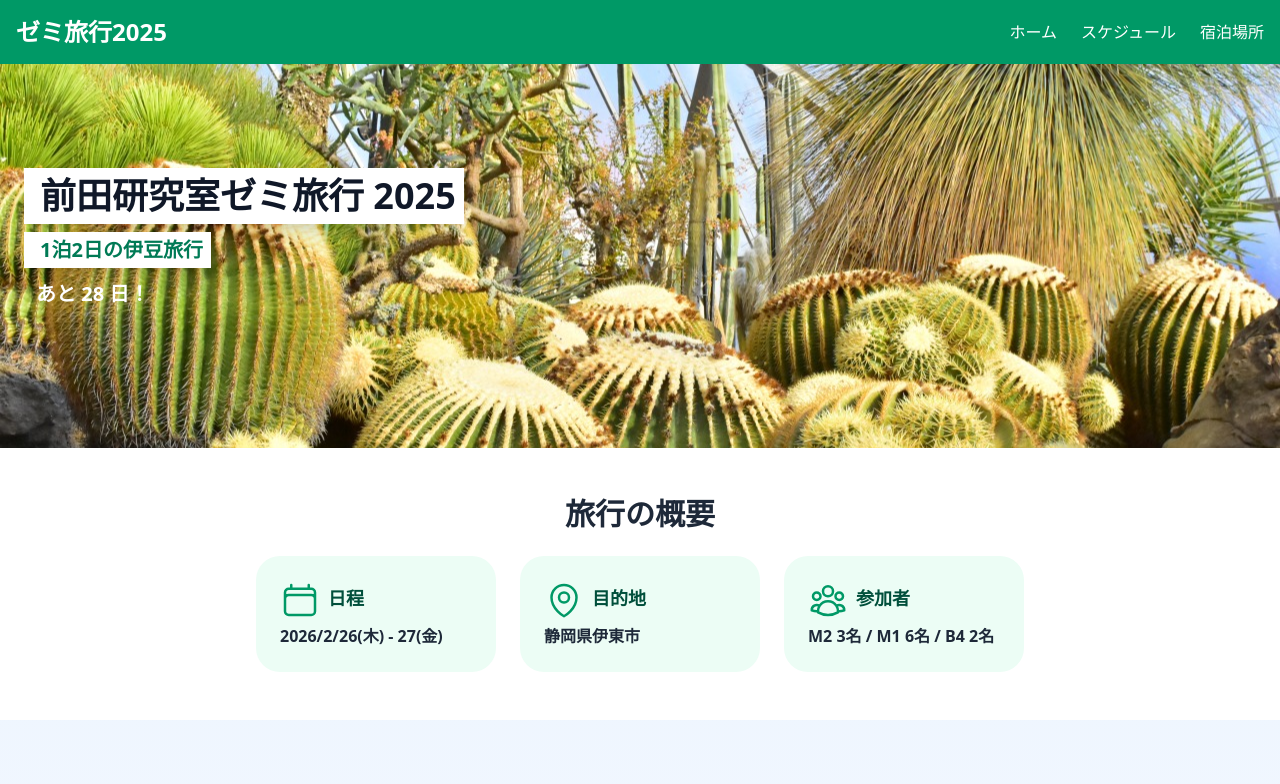
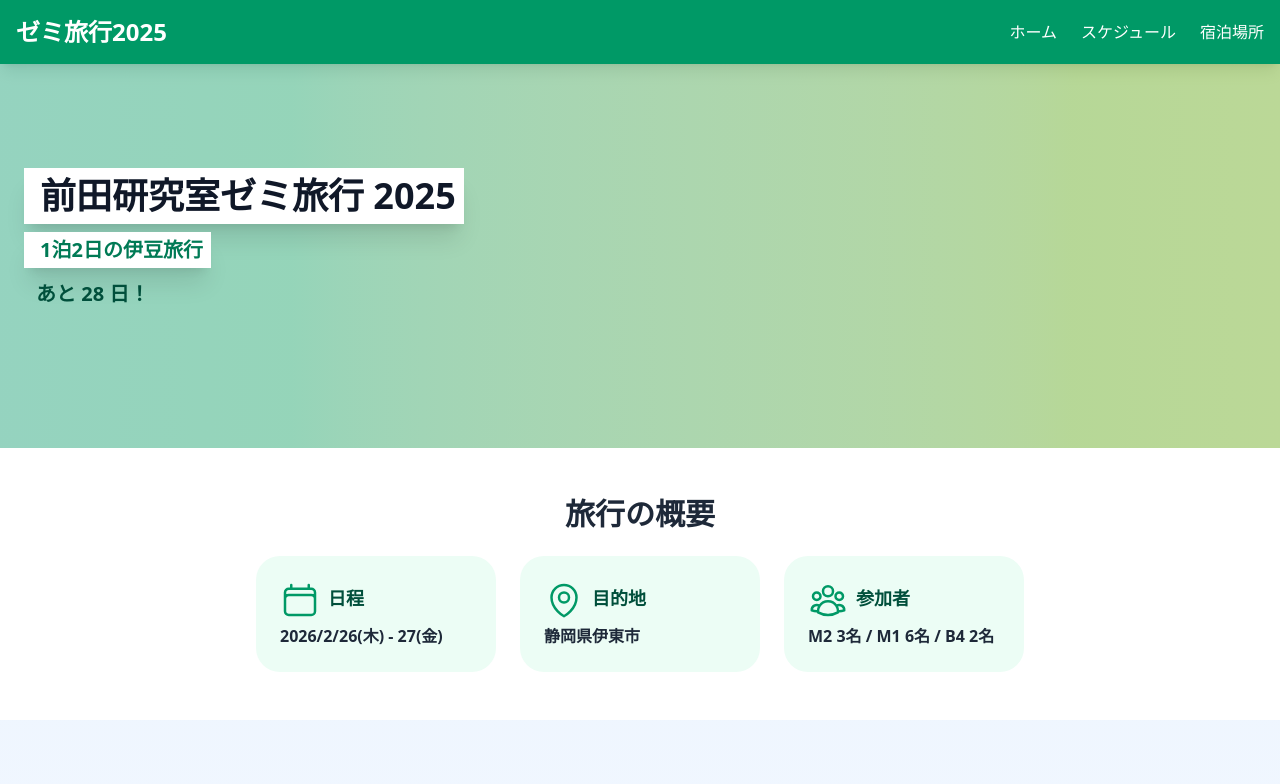
Before and after one commit to sandaime-RM/labTravel, a Vue app: page / in a window 1280 px wide. Shown: the top 784 px of the page. Built offline with nearby package versions, Linux system fonts and the light colour scheme.

Commit message:
fix: 背景の調整

```diff
--- a/src/views/HomeView.vue
+++ b/src/views/HomeView.vue
@@ -37,8 +37,7 @@ onMounted(() => {
   <div>
     <!-- ヒーローセクション -->
     <div
-      class="relative max-h-screen h-96 bg-cover bg-center"
-      style="background-image: url('./public/back.jpg')"
+      class="relative max-h-screen h-96 bg-cover bg-center bg-gradient-to-r from-emerald-600/40 to-lime-600/40"
     >
       <div class="absolute top-20 m-6 font-bold">
         <h1 class="text-2xl md:text-4xl p-2 ps-4 bg-white shadow-xl text-gray-900 mb-2">
@@ -49,7 +48,7 @@ onMounted(() => {
         </p>
         <br />
 
-        <p class="md:text-xl inline-block text-white m-3">{{ countdownMessage }}</p>
+        <p class="md:text-xl inline-block text-emerald-900 m-3">{{ countdownMessage }}</p>
       </div>
     </div>
 
```
